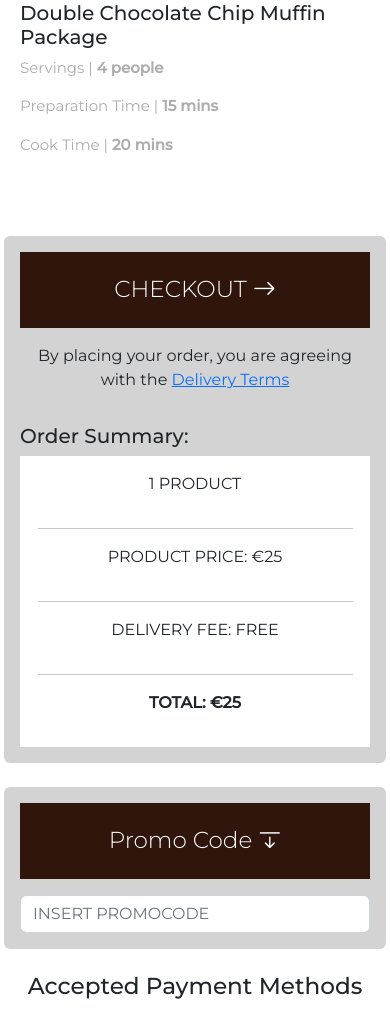
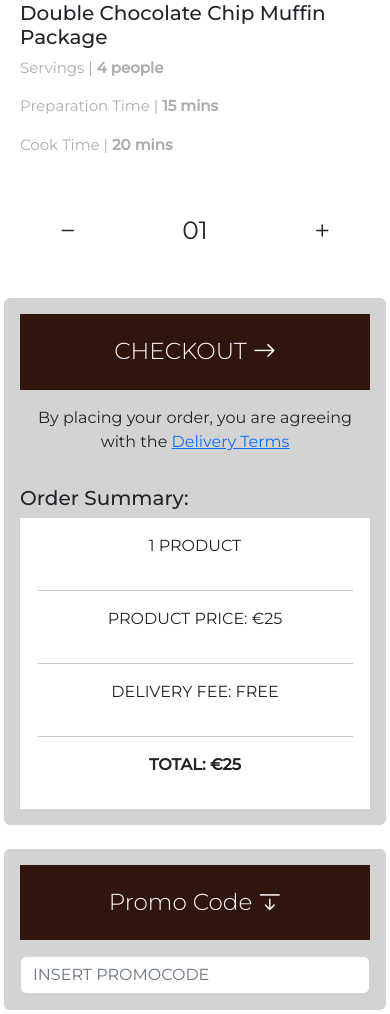
Before and after one commit to Missarik/-bakersDozen, a PHP site: page /shoppingCart.php in a window 390 px wide. Shown: the part 620-1634 px from the top of the page. Run offline with PHP 8.4, Linux system fonts and the light colour scheme; some libraries are stand-ins or nearby versions.

Commit message:
almost functional cart system

```diff
--- a/BakersDozen/CSS/cart.css
+++ b/BakersDozen/CSS/cart.css
@@ -46,3 +46,22 @@
     justify-content: center;
     height: 100px;
 }
+
+.wrapper{
+    display: flex;
+    justify-content: space-around;
+}
+
+.wrapper span{
+    font-size: 25px;
+    text-align: center;
+    width: 100%;
+}
+
+.wrapper .plus{
+    cursor: pointer;
+}
+
+.wrapper .minus{
+    cursor: pointer;
+}
--- a/BakersDozen/JavaScript/script.js
+++ b/BakersDozen/JavaScript/script.js
@@ -5,16 +5,43 @@ const search = () => {
     const name = document.getElementsByTagName("h5");
 
 
-    for(var i=0; i<name.length; i++){
+    for (var i = 0; i < name.length; i++) {
         let match = item[i].getElementsByTagName('h5')[0];
 
-        if(match){
+        if (match) {
             let searchvalue = match.textContent || match.innerHTML;
-            if(searchvalue.toUpperCase().indexOf(searchbox) > -1){
+            if (searchvalue.toUpperCase().indexOf(searchbox) > -1) {
                 item[i].style.display = "";
-            }else{
+            } else {
                 item[i].style.display = "none";
             }
         }
     }
 }
+
+const plus = document.querySelector(".plus"),
+    minus = document.querySelector(".minus"),
+    num = document.querySelector(".num");
+productAmmount = document.querySelector(".productAmmount"),
+    productPrice = parseInt(document.querySelector(".productPrice")),
+    price = document.querySelector(".totalPrice");
+
+let a = 1;
+
+plus.addEventListener("click", function () {
+    a++;
+    productAmmount.innerText = a;
+    a = (a < 10) ? "0" + a : a;
+    num.innerText = a;
+    price.innerText = a * parseInt(productPrice);
+});
+
+minus.addEventListener("click", function () {
+    if (a > 1) {
+        a--;
+        productAmmount.innerText = a;
+        a = (a < 10) ? "0" + a : a;
+        num.innerText = a;
+        price.innerHTML = a * productPrice;
+    }
+});
--- a/BakersDozen/shoppingCart.php
+++ b/BakersDozen/shoppingCart.php
@@ -12,7 +12,7 @@ include 'Includes/header.php';
                     <div class="col-md-4">
                         <img src="../Images/cupcake.jpg" class="img-fluid rounded-start " alt="..."><br><br>
                     </div>
-                    <div class="col-md-8">
+                    <div class="col-md-6">
                         <div class="card-body">
                             <h2 class="card-text">
                                 <h5>Double Chocolate Chip Muffin Package</h5>
@@ -20,6 +20,11 @@ include 'Includes/header.php';
                                 <p class="desc">Preparation Time |<b> 15 mins</b></p>
                                 <p class="desc">Cook Time |<b> 20 mins</b></p>
                         </div>
+                    </div>
+                    <div class="col-md-2 pt-4 wrapper">
+                        <span class="minus"><i class="bi bi-dash"></i></span>
+                        <span class="num">01</span>
+                        <span class="plus"><i class="bi bi-plus"></i></span>
                     </div>
                 </div>
             </div>
@@ -37,13 +42,13 @@ include 'Includes/header.php';
                     <p class="card-text p-3" style="text-align: center;">By placing your order, you are agreeing with the <a href="#">Delivery Terms</a></p>
                     <h5>Order Summary: </h5>
                     <div class="orderSummary">
-                        <p class="p-3">1 PRODUCT</p>
+                        <p class="p-3"><span class="productAmmount">1</span> PRODUCT</p>
                         <hr style="width: 90%;">
-                        <p class="p-3">PRODUCT PRICE: €25</p>
+                        <p class="p-3">PRODUCT PRICE: <span class="productPrice">€25</span></p>
                         <hr style="width: 90%;">
                         <p class="p-3">DELIVERY FEE: FREE</p>
                         <hr style="width: 90%;">
-                        <p class="p-3"><b>TOTAL: €25</b></p>
+                        <p class="p-3"><b>TOTAL: <span class="totalPrice">€25</span></b></p>
                     </div>
                 </div>
             </div>
```
